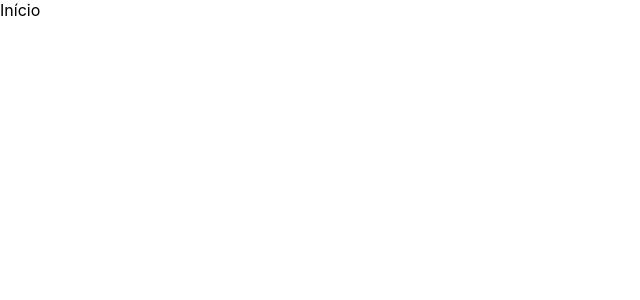
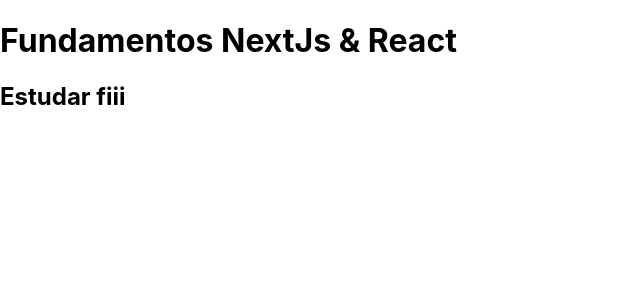
Before and after one commit to Felipe1501/felipe-nextjs, a Next.js app: page / in a window 1280 px wide. Shown: the top 300 px of the page, without its empty margins (0-640 px from the left). Built offline with nearby package versions, Linux system fonts and the light colour scheme.

Commit message:
aula 87 fix: understanding jsx structure

```diff
--- a/src/pages/index.jsx
+++ b/src/pages/index.jsx
@@ -1,3 +1,8 @@
 export default function Home(){
-    return "Início"
+    return (
+            <div>
+                <h1>Fundamentos NextJs & React</h1>
+                <h2>Estudar fiii</h2>
+            </div>
+        )
 }
```
